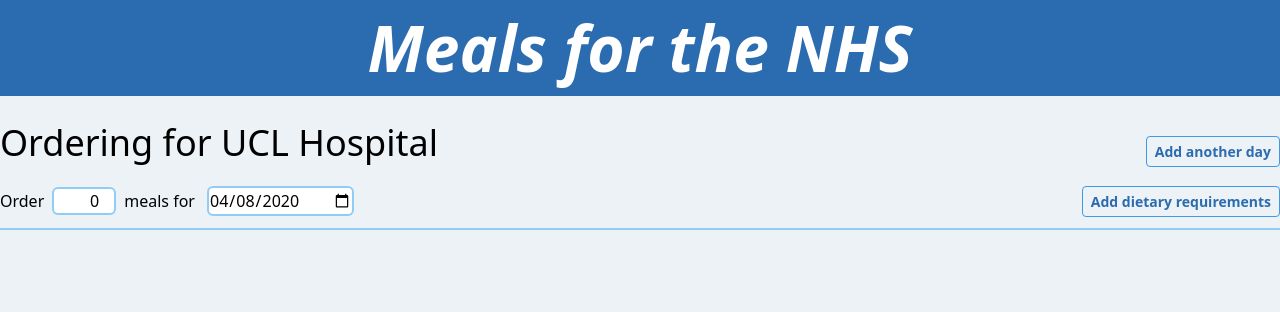
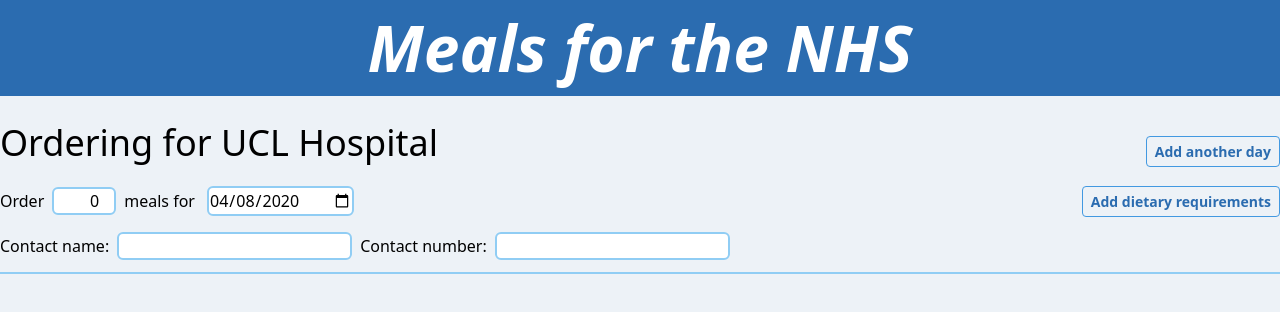
Before and after one commit to Meals-for-the-NHS/order-form, a React (Create React App) app: page / in a window 1280 px wide. Shown: the top 312 px of the page. Built offline with nearby package versions, Linux system fonts and the light colour scheme.

Commit message:
put date in state

```diff
--- a/src/components/form.js
+++ b/src/components/form.js
@@ -11,6 +11,10 @@
           date: this.formattedDate(new Date()),
           dietaryRequirements: [],
           quantity: "0",
+          contact: {
+            name: "",
+            contact_number: "",
+          }
         }
       ]
     }
@@ -19,6 +23,7 @@
     this.addDietaryRequirement = this.addDietaryRequirement.bind(this)
     this.updateQuantity = this.updateQuantity.bind(this)
     this.updatePercentage = this.updatePercentage.bind(this)
+    this.updateDate = this.updateDate.bind(this)
   }
 
   formattedDate(date) {
@@ -94,6 +99,17 @@
     return result;
   }
 
+  updateDate(index, newDate) {
+    let day = this.state.days[index]
+
+    day.date = this.formattedDate(new Date(newDate))
+
+    let days = this.state.days
+    days[index] = day
+
+    this.setState({ days: days })
+  }
+
   render() {
     return (
       <React.Fragment>
@@ -108,10 +124,12 @@
               <OrderDay
                 addAnotherDay={this.addAnotherDay}
                 addDietaryRequirement={this.addDietaryRequirement}
+                contact={day.contact}
                 date={day.date}
                 dietaryRequirements={day.dietaryRequirements}
                 index={index}
                 quantity={day.quantity}
+                updateDate={this.updateDate}
                 updatePercentage={this.updatePercentage}
                 updateQuantity={this.updateQuantity}
               />
--- a/src/components/order_day.js
+++ b/src/components/order_day.js
@@ -8,6 +8,7 @@
 
     this.addDietaryRequirementClick = this.addDietaryRequirementClick.bind(this)
     this.updateQuantityChange = this.updateQuantityChange.bind(this)
+    this.updateDate = this.updateDate.bind(this)
   }
 
   addDietaryRequirementClick(e) {
@@ -19,22 +20,30 @@
     this.props.updateQuantity(this.props.index, e.target.value)
   }
 
+  updateDate(e) {
+    this.props.updateDate(this.props.index, e.target.value)
+  }
+
   render() {
     return (
       <React.Fragment>
         <div className="border-blue-300 border-b-2 pb-3">
+          <div>
             Order
           <input
               type="number"
               name="quantity"
               min="0"
               defaultValue={this.props.quantity}
-            className="w-16 text-right ml-2 mr-2 border-blue-300 border-2 rounded-md"
+              className="w-16 text-right ml-2 mr-2 border-blue-300 border-2 rounded-md focus:outline-none focus:border-blue-600"
               onChange={this.updateQuantityChange}
             />
           meals for
-          <input className="ml-3 border-blue-300 border-2 rounded-md" type="date"
+          <input
+              className="ml-3 border-blue-300 border-2 rounded-md focus:outline-none focus:border-blue-600"
               defaultValue={this.props.date}
+              onChange={this.updateDate}
+              type="date"
             />
             <div className="float-right">
               {this.props.dietaryRequirements &&
@@ -43,6 +52,24 @@
               </button>
               }
             </div>
+          </div>
+          <div className="mt-4">
+            <label htmlFor="contact_name">Contact name:</label>
+            <input
+              className="w-auto ml-2 mr-2 border-blue-300 border-2 rounded-md focus:outline-none focus:border-blue-600"
+              type="string"
+              name="contact_name"
+              defaultValue={this.props.contact.name}
+            />
+            <label htmlFor="contact_number">Contact number:</label>
+            <input
+              className="w-auto ml-2 mr-2 border-blue-300 border-2 rounded-md focus:outline-none focus:border-blue-600"
+              type="string"
+              name="contact_name"
+              defaultValue={this.props.contact.name}
+            />
+          </div>
+
         </div>
 
         {this.props.dietaryRequirements.length > 0 &&
@@ -62,7 +89,7 @@
                         percentage={dietaryRequirement.percentage}
                       />
                       {index === this.props.dietaryRequirements.length - 1 &&
-                        <button className="bg-transparent hover:bg-blue-500 text-blue-700 font-semibold hover:text-white py-1 px-2 border border-blue-500 hover:border-transparent rounded text-sm bl float-right" onClick={this.addDietaryRequirementClick}>Add another dietary requirement</button>
+                        <button className="bg-transparent hover:bg-blue-500 text-blue-700 font-semibold hover:text-white py-1 px-2 border border-blue-500 hover:border-transparent rounded text-sm bl float-right focus:outline-none focus:border-blue-600" onClick={this.addDietaryRequirementClick}>Add another dietary requirement</button>
                       }
                     </li>
                   )
@@ -81,10 +108,15 @@
 OrderDay.propTypes = {
   addAnotherDay: PropTypes.func,
   addDietaryRequirement: PropTypes.func,
+  contact: PropTypes.exact({
+    name: PropTypes.string,
+    contact_number: PropTypes.string,
+  }),
   date: PropTypes.string,
   dietaryRequirements: PropTypes.arrayOf(PropTypes.object),
   index: PropTypes.number,
   quantity: PropTypes.string,
   updateQuantity: PropTypes.func,
   updatePercentage: PropTypes.func,
+  updateDate: PropTypes.func,
 }
```
Also changed, not shown: src/components/input.js (added, +17 -0 lines). Lines whose indentation alone changed are shown as unchanged.
